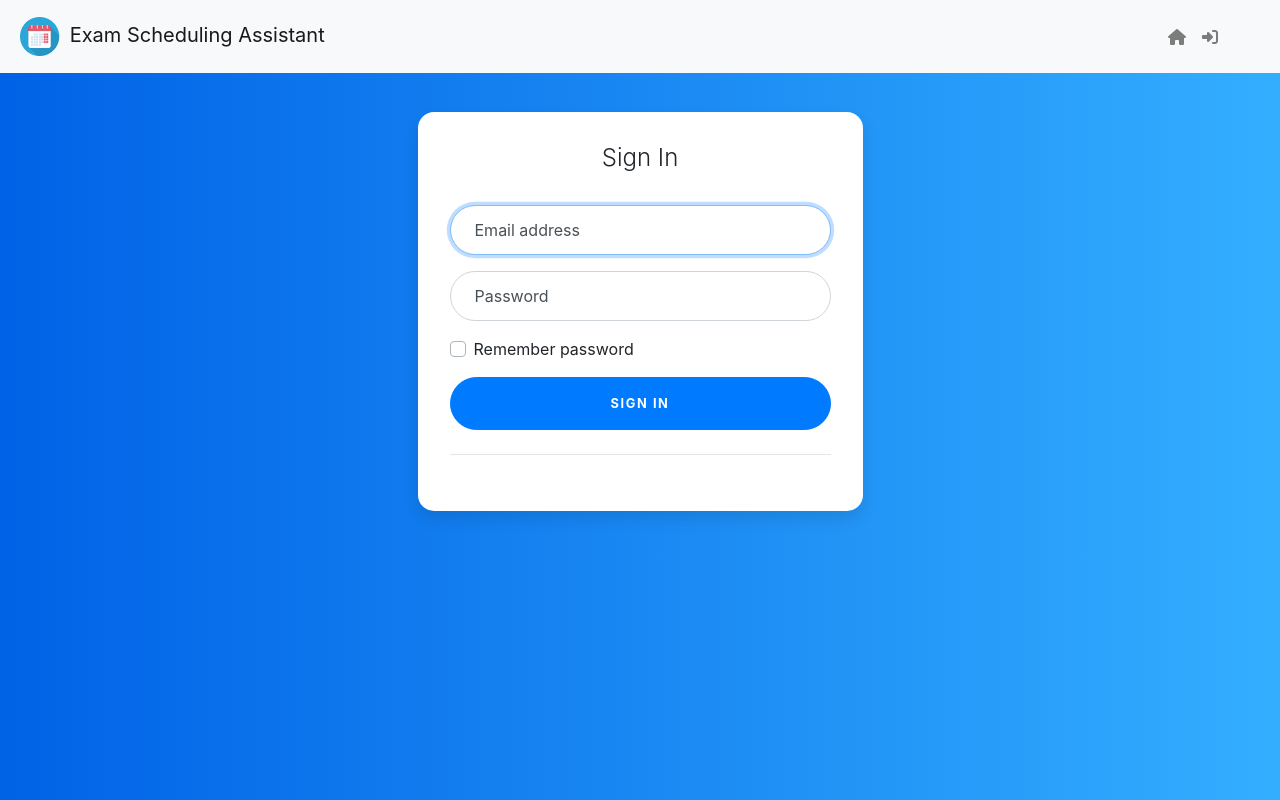
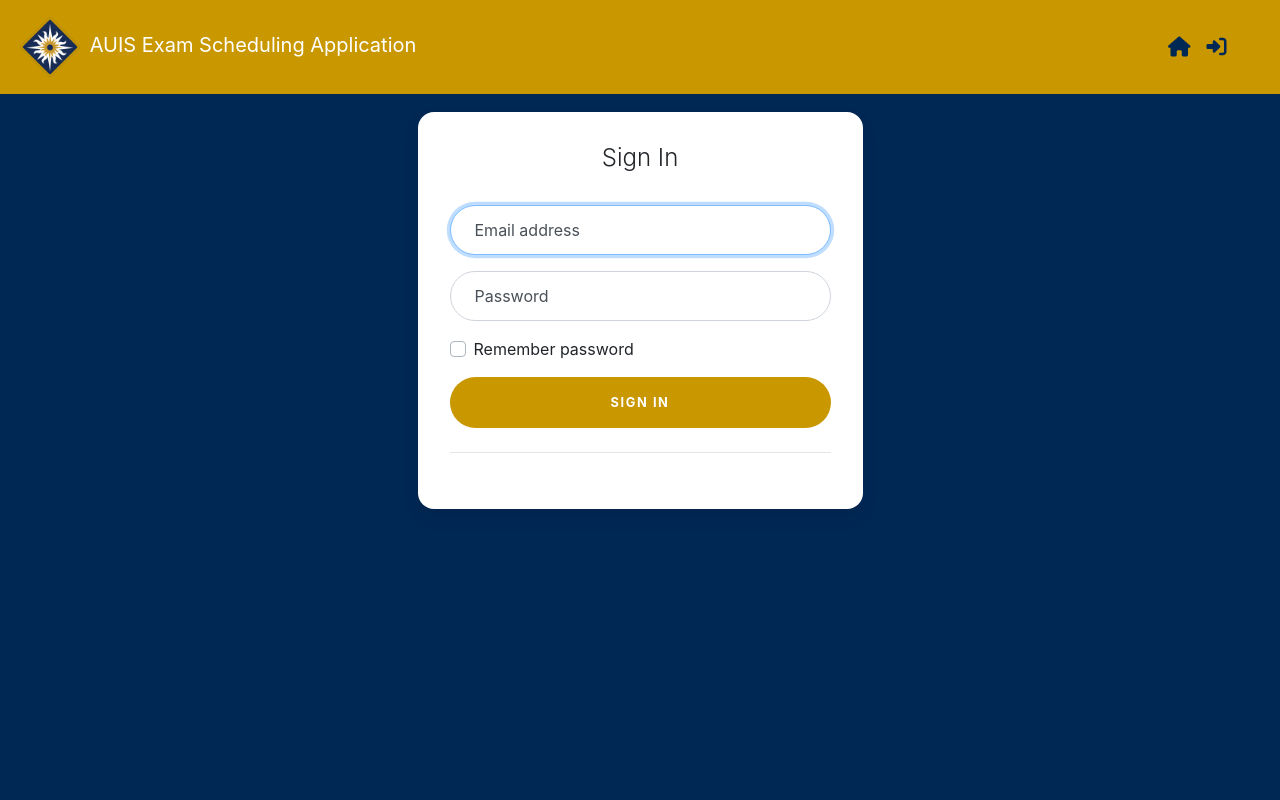
Before and after one commit to ArooxSediq/ITE-412-Capstone, a PHP site: page /login.php in a window 1280 px wide. Run offline with PHP 8.4, Linux system fonts and the light colour scheme; some libraries are stand-ins or nearby versions.

Commit message:
Style changes

```diff
--- a/Scheduling App/css/style.css
+++ b/Scheduling App/css/style.css
@@ -1,3 +1,5 @@
+
+
   .navbar-toggler{
        margin-left: 50%;
   }
@@ -8,10 +10,18 @@
     font-size: 14px;
     font-family: Arial, Helvetica Neue, Helvetica, sans-serif;
     padding-top: 5%;
+
   }
+
+
+  a,span,h2,h3,h4{
+    color:white;
+  }
+
 
   #wrap {
 
+    background: #002855;
     padding: 5%;
     /*margin-top: 40px;*/
     /*width: 1100px;*/
@@ -25,15 +35,63 @@
     float: left;
     width: 150px;
     padding: 10px;
-    border: 1px solid #ccc;
-    background: #eee;
+     background-color: #002855;
     text-align: left;
   }
 
+  .scrollbar {
+    background-color: #F5F5F5;
+    float: left;
+    height: 300px;
+    margin-bottom: 25px;
+    margin-left: 22px;
+    margin-top: 40px;
+    width: 65px;
+    overflow-y: scroll;
+}
+
+
+
+.fc-scroller::-webkit-scrollbar-thumb {
+    background-color: #c99700;
+}
+
+  .fc-scroller::-webkit-scrollbar {
+    width: 6px;
+    background-color: #F5F5F5;
+}
+  .fc-scroller::-webkit-scrollbar-track {
+    -webkit-box-shadow: inset 0 0 6px rgba(0,0,0,0.3);
+    background-color: #F5F5F5;
+}
+
+
+#external-events::-webkit-scrollbar-thumb {
+    background-color: #c99700;
+}
+
+  #external-events::-webkit-scrollbar {
+    width: 6px;
+    background-color: #F5F5F5;
+}
+  #external-events::-webkit-scrollbar-track {
+    -webkit-box-shadow: inset 0 0 6px rgba(0,0,0,0.3);
+    background-color: #F5F5F5;
+}
+
+  .nav-link{
+    color: #002855 !important;
+    font-size: 20px;
+  }
+
+  .nav-link:hover{
+    color: #113977 !important;;
+  }
   .navbar-brand
   {
     width: 400px;
   }
+
   #notify{
     direction: ltr;
     justify-content: left;
@@ -44,6 +102,7 @@
     font-size: 16px;
     margin-top: 0;
     padding-top: 1em;
+
   }
 
   #external-events .fc-event {
@@ -57,7 +116,9 @@
     color: #666;
   }
 
-
+  .fc-event{
+     background-color: #c99700;
+  }
   .btn-outline-success{
     margin-left: 2.5%;
     margin-bottom:10px;
@@ -82,8 +143,3 @@
   .fc-time > span{
     color: white;
   }
-
-
-  .fc-widget-content > span{
-    color: black;
-  }
--- a/Scheduling App/head.php
+++ b/Scheduling App/head.php
@@ -21,6 +21,6 @@
   <link href='packages/daygrid/main.css' rel='stylesheet' />
   <link href='packages/timegrid/main.css' rel='stylesheet' />
   <link href='packages/list/main.css' rel='stylesheet' />
-  <link rel="stylesheet" type="text/css" href="css/style.css">
+  <link rel="stylesheet" href="css/style.css">
   <link rel="stylesheet" href="https://stackpath.bootstrapcdn.com/bootstrap/4.3.1/css/bootstrap.min.css" integrity="sha384-ggOyR0iXCbMQv3Xipma34MD+dH/1fQ784/j6cY/iJTQUOhcWr7x9JvoRxT2MZw1T" crossorigin="anonymous">
   <script src="https://kit.fontawesome.com/9a4452a1e7.js" crossorigin="anonymous"></script>
--- a/Scheduling App/index.php
+++ b/Scheduling App/index.php
@@ -12,6 +12,8 @@
   <style type="text/css">
     #calendar{
       margin: 5%;
+      /*margin-right:10%;*/
+      width: 90%;
     }
   </style>
 </head>
@@ -55,7 +57,7 @@
         views: {
           timeGridFourDay: {
             type: 'timeGrid',
-            duration: { days: 10 }
+            duration: { days: 5 }
           }
         },
       header: {
@@ -91,7 +93,7 @@
  });
 
 </script>
-<div style="padding-top: 90%;"></div>
+<div style="padding-top: 90%; background-color: #002855;"></div>
 <div class="col-12 text-white" style="background: #222c36  ;padding:5%;text-align: center;vertical-align: middle;">
 
       <a href="https://auis.edu.krd" style="color: white;"><img src="img/auis.png" width="10%">The American University of Iraq, Slemani</a>
--- a/Scheduling App/login.php
+++ b/Scheduling App/login.php
@@ -42,8 +42,8 @@
   }
 
   body {
-    background: #007bff;
-    background: linear-gradient(to right, #0062E6, #33AEFF);
+    background: #002855;
+    /*background: linear-gradient(to right, #0062E6, #33AEFF);*/
   }
 
   .card-signin {
@@ -73,6 +73,11 @@
     font-weight: bold;
     padding: 1rem;
     transition: all 0.2s;
+  }
+
+  .btn-primary{
+    background: #c99700 !important;
+    border: none;
   }
 
   .form-label-group {
--- a/Scheduling App/navbar.php
+++ b/Scheduling App/navbar.php
@@ -1,9 +1,9 @@
-<nav class="navbar fixed-top navbar-expand-lg navbar-light bg-light">
+<nav class="navbar fixed-top navbar-expand-lg navbar-light " style=" background: #c99700;">
 
   <a class="navbar-brand" href="#">
-     <img src="img/logo.png" width="10%" style="margin:1%;">
+     <img src="img/auis.png" width="15%" style="margin:1%;">
         <span style="font-size: 15pt;">
-          Exam Scheduling Assistant
+          AUIS Exam Scheduling Application
         </span>
   </a>
   <button class="navbar-toggler" type="button" data-toggle="collapse" data-target="#navbarSupportedContent" aria-controls="navbarSupportedContent" aria-expanded="false" aria-label="Toggle navigation">
--- a/Scheduling App/packages/core/main.css
+++ b/Scheduling App/packages/core/main.css
@@ -576,9 +576,6 @@ TODO: more distinction between this file and common.css
   background: #eee;
 }
 
-.fc-unthemed td.fc-today {
-  background: #fcf8e3;
-}
 
 .fc-unthemed .fc-disabled-day {
   background: #d7d7d7;
--- a/Scheduling App/packages/timegrid/main.css
+++ b/Scheduling App/packages/timegrid/main.css
@@ -117,7 +117,7 @@
 }
 
 .fc-time-grid .fc-slats .fc-minor td {
-  border-top-style: dotted;
+  border-top:none;
 }
 
 /* TimeGrid Highlighting Slots
```
Also changed, not shown: Scheduling App/scheduler.php (+5 -6 lines).
